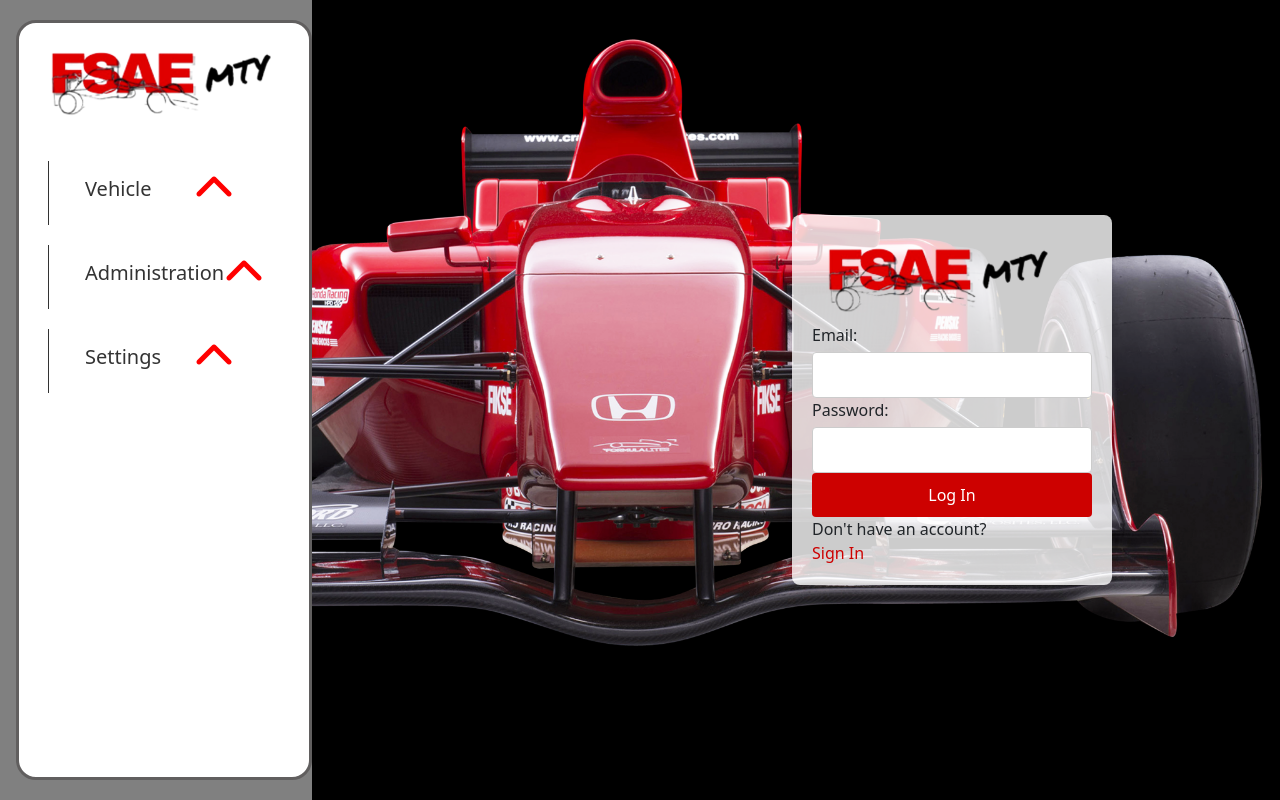
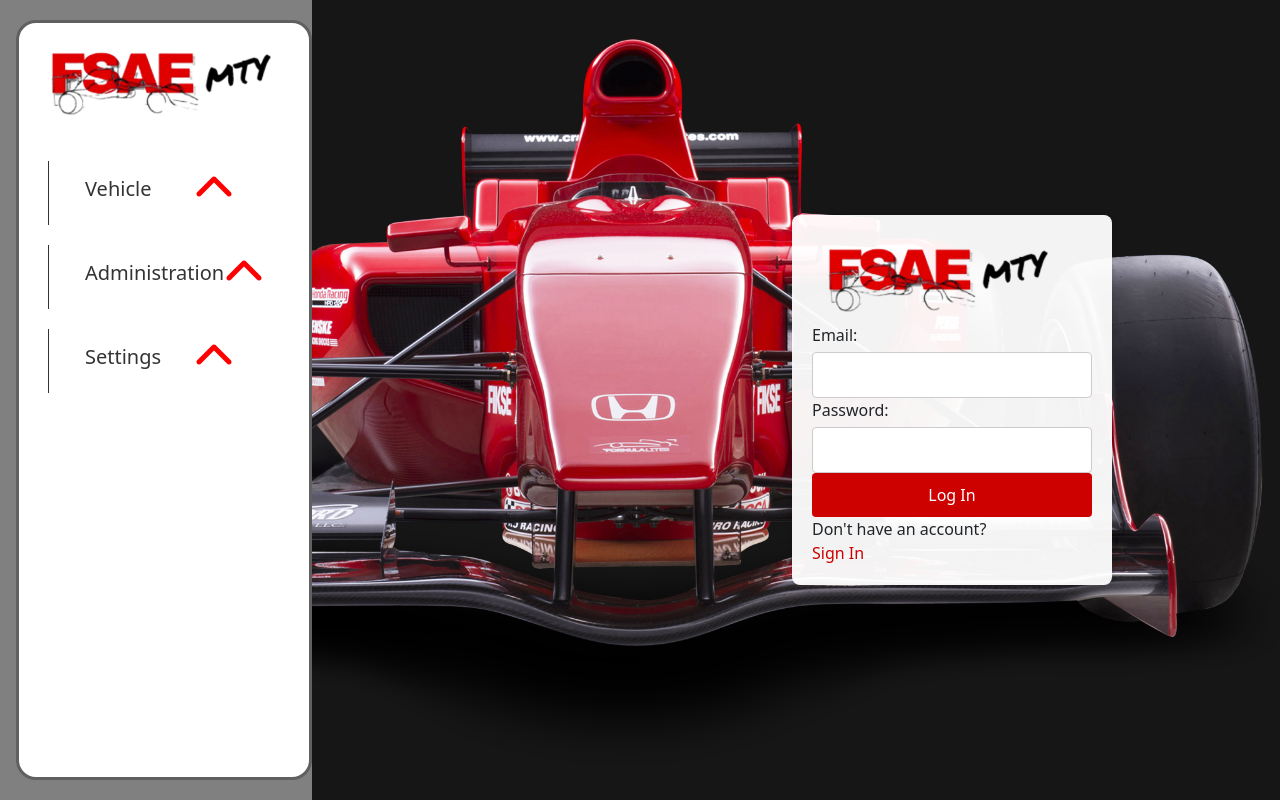
Before and after one commit to A01352033/FSAE-Doc-Manager, an Angular app in the folder Front/: page /login in a window 1280 px wide. Shown: the top 800 px of the page. Built offline with nearby package versions, Linux system fonts and the light colour scheme.

Commit message:
login actualizacion

```diff
--- a/Front/src/app/login/login/login.component.css
+++ b/Front/src/app/login/login/login.component.css
@@ -5,7 +5,7 @@ body, html {
     padding: 0;
     background: url('/assets/CarroFSAE.png') no-repeat center center fixed;
     background-size: cover;
-    background-color: #000000;
+    background-color: #00000094;
 }
 
 .login-container{
@@ -24,7 +24,7 @@ body, html {
   }
 
 .form-login {
-    background: rgba(255, 255, 255, 0.8);
+    background: rgba(255, 255, 255, 0.948);
     padding: 20px;
     border-radius: 8px;
     box-shadow: 0 4px 6px rgba(0, 0, 0, 0.1);
```
